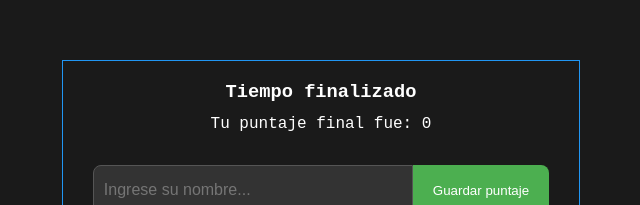
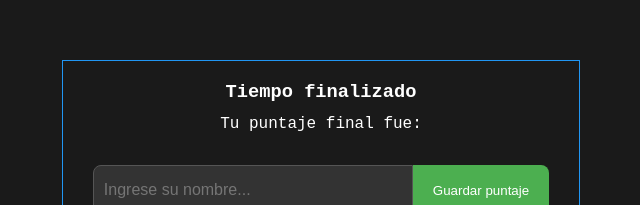
Before and after one commit to Markosuuu/unq-ui-marcos-diaz-trabajo-final, a React (Vite) app: page /score in a window 1280 px wide. Shown: the part 217-422 px from the top of the page, without its empty margins (319-959 px from the left). Built offline with nearby package versions, Linux system fonts and the light colour scheme.

Commit message:
fix: quito del localStorage el puntaje

```diff
--- a/src/pages/Game.tsx
+++ b/src/pages/Game.tsx
@@ -23,13 +23,24 @@ const Game = () => {
     localStorage.setItem("leaderBoard", JSON.stringify(leaderBoard));
   }, [leaderBoard]);
 
+  const puntaje = () => {
+    return listaPalabras.reduce(
+      (acc: number, palabra: string) => acc + palabra.length,
+      0,
+    );
+  };
+
   useEffect(() => {
     if (!isActivo) return;
 
     if (segundos === 0) {
       // eslint-disable-next-line react-hooks/set-state-in-effect
       setIsActivo(false);
-      navigate("/score");
+      navigate("/score", {
+        state: {
+          puntaje: puntaje(),
+        },
+      });
     }
 
     const timer = setTimeout(() => {
@@ -37,7 +48,7 @@ const Game = () => {
     }, 1000);
 
     return () => clearTimeout(timer);
-  }, [isActivo, navigate, segundos]);
+  }, [isActivo, segundos]);
 
   const handlePalabra = async (palabra: string) => {
     setPalabra("");
@@ -56,13 +67,6 @@ const Game = () => {
     setListaPalabras([...listaPalabras, resultado.palabra || ""]);
     setSegundos(15);
   };
-
-  const puntaje = listaPalabras.reduce(
-    (acc: number, palabra: string) => acc + palabra.length,
-    0,
-  );
-
-  localStorage.setItem("puntaje", puntaje.toString());
 
   return (
     <main>
--- a/src/pages/ScoreView.tsx
+++ b/src/pages/ScoreView.tsx
@@ -1,12 +1,14 @@
 import { useEffect, useState } from "react";
-import { Link } from "react-router";
+import { Link, useLocation } from "react-router";
 import type { LeaderBoardItem } from "../types/types";
 import Leaderboard from "../components/Leaderboard";
 import style from "../styles/scoreView.module.css";
 import { toast } from "react-toastify";
 
+// TODO: Bug que al reiniciar te deja enviar nuevamente el puntaje
 const ScoreView = () => {
-  const puntaje = Number(localStorage.getItem("puntaje") || 0);
+  const location = useLocation();
+  const { puntaje } = location.state ?? {};
 
   const [nombre, setNombre] = useState<string>("");
   const [leaderBoard, setLeaderBoard] = useState<LeaderBoardItem[]>(() => {
@@ -41,7 +43,7 @@ const ScoreView = () => {
 
   const mostrarNuevoTop =
     leaderBoard.length == 0 ||
-    (leaderBoard[leaderBoard.length - 1].puntaje < puntaje && !enviado);
+    (leaderBoard[leaderBoard.length - 1].puntaje <= puntaje && !enviado);
 
   return (
     <main>
```
